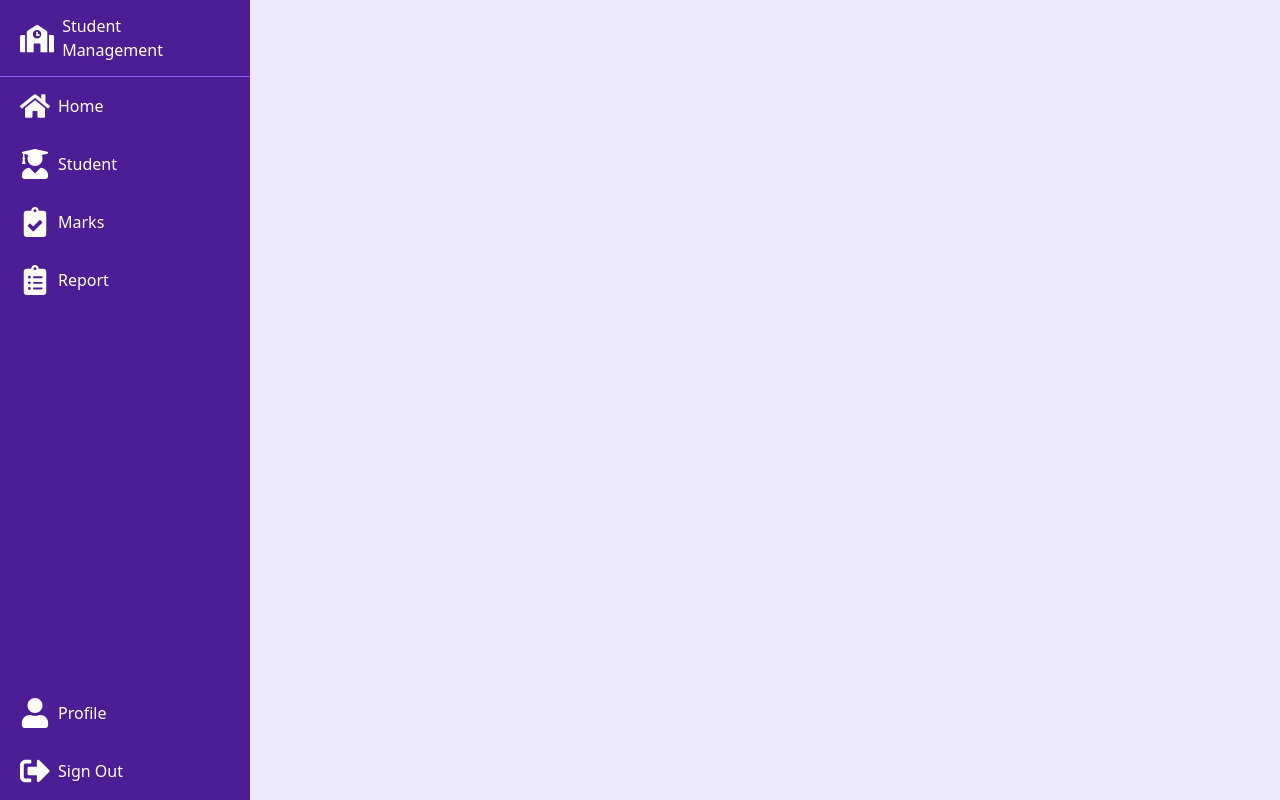
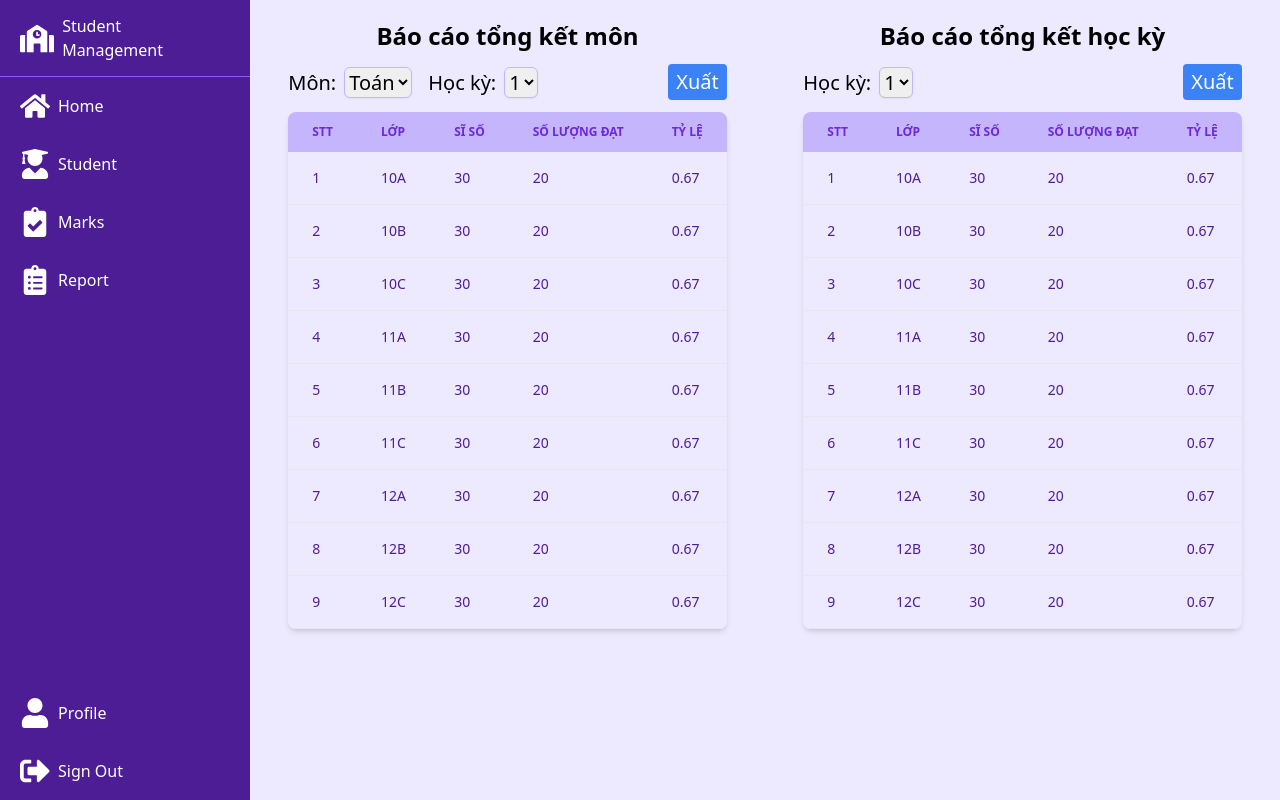
Before and after one commit to convitnhodev/student-management-fe, a React (Vite) app: page /dashboard/report in a window 1280 px wide. Built offline with nearby package versions, Linux system fonts and the light colour scheme.

Commit message:
edit report

```diff
--- /dev/null
+++ b/src/components/ReportTable.jsx
@@ -0,0 +1,52 @@
+import React from 'react'
+
+export default function ReportTable({ data }) {
+	const { column_names, rows } = data
+
+	return (
+		<div className="overflow-x-auto relative shadow-md sm:rounded-lg">
+			<table className="w-full text-sm text-left text-violet-500">
+				<thead className="text-xs text-violet-700 uppercase bg-violet-300">
+					<tr>
+						{column_names.map(name => {
+							return (
+								<th scope="col" key={name} className="py-3 px-6">
+									{name}
+								</th>
+							)
+						})}
+					</tr>
+				</thead>
+				<tbody>
+					{rows.map((row, index) => {
+						return (
+							<tr className="bg-violet-100 border-b hover:bg-violet-400" key={`columns-${index}`} >
+								{/* <td className="p-4 w-4">
+									<div className="flex items-center">
+										<input id={index} onChange={handleClick} checked={isCheck.includes(index.toString())} type="checkbox" className="w-4 h-4 text-blue-600 bg-violet-100 rounded border-violet-300 focus:ring-blue-500 focus:ring-2 " />
+									</div>
+								</td> */}
+								<td scope="row" className="py-4 px-6 font-medium text-violet-900 whitespace-nowrap">
+									{index + 1}
+								</td>
+								<td scope="row" className="py-4 px-6 font-medium text-violet-900 whitespace-nowrap">
+									{row.class}
+								</td>
+								<td scope="row" className="py-4 px-6 font-medium text-violet-900 whitespace-nowrap">
+									{row.total}
+								</td>
+								<td scope="row" className="py-4 px-6 font-medium text-violet-900 whitespace-nowrap">
+									{row.pass}
+								</td>
+								<td scope="row" className="py-4 px-6 font-medium text-violet-900 whitespace-nowrap">
+									{row.rate}
+								</td>
+							</tr>
+						)
+					})}
+				</tbody>
+			</table>
+		</div>
+
+	)
+}
--- a/src/pages/Dashboard.jsx
+++ b/src/pages/Dashboard.jsx
@@ -8,9 +8,9 @@ import Sidebar from '../components/Sidebar';
  */
 export default function Dashboard() {
 	return (
-		<div className="flex">
+		<div className="flex bg-violet-100 h-screen">
 			<Sidebar />
-			<div className="ml-[250px] w-full h-screen bg-violet-100">
+			<div className="ml-[250px] w-full">
 				<Outlet />
 			</div>
 		</div>
--- a/src/pages/Report.jsx
+++ b/src/pages/Report.jsx
@@ -1,4 +1,6 @@
 import React from 'react';
+import { useState } from 'react';
+import ReportTable from '../components/ReportTable';
 
 /**
  * This page allows to generate a subject report
@@ -6,8 +8,79 @@ import React from 'react';
  * @returns JSX.Element as a page
  */
 export default function Report() {
+	const data = {
+		column_names: [
+			"STT",
+			"Lớp",
+			"Sĩ Số",
+			"Số lượng đạt",
+			"Tỷ lệ"
+		],
+		rows: [
+			{ class: "10A", total: 30, pass: 20, rate: 0.67 },
+			{ class: "10B", total: 30, pass: 20, rate: 0.67 },
+			{ class: "10C", total: 30, pass: 20, rate: 0.67 },
+			{ class: "11A", total: 30, pass: 20, rate: 0.67 },
+			{ class: "11B", total: 30, pass: 20, rate: 0.67 },
+			{ class: "11C", total: 30, pass: 20, rate: 0.67 },
+			{ class: "12A", total: 30, pass: 20, rate: 0.67 },
+			{ class: "12B", total: 30, pass: 20, rate: 0.67 },
+			{ class: "12C", total: 30, pass: 20, rate: 0.67 },
+		]
+	}
 
-	return <div>
+	const handleClick = () => {
+		return;
+	}
 
-		</div>;
+	const exportButton = <button onClick={handleClick} class="ml-2 text-xl bg-blue-500 hover:bg-blue-700 text-white py-1 px-2 rounded">
+		Xuất
+	</button>
+
+	return (
+		<div className="flex items-center justify-around mt-5">
+			<div className="flex flex-col items-center">
+				<div className="text-2xl font-bold">
+					Báo cáo tổng kết môn
+				</div>
+				<div className='flex w-full items-center m-3'>
+					<span className="text-xl mr-4">Môn:
+						<select className="border border-violet-300 rounded-md shadow-sm focus:border-violet-300 focus:ring focus:ring-violet-200 focus:ring-opacity-50 ml-2 text-xl">
+							<option value="math">Toán</option>
+							<option value="physics">Lý</option>
+							<option value="chemistry">Hoá</option>
+							<option value="english">Anh</option>
+						</select>
+					</span>
+					<span className="text-xl">Học kỳ:
+						<select className="border border-violet-300 rounded-md shadow-sm focus:border-violet-300 focus:ring focus:ring-violet-200 focus:ring-opacity-50 ml-2 text-xl">
+							<option value="1">1</option>
+							<option value="2">2</option>
+						</select>
+					</span>
+					<div className="ml-auto">
+						{exportButton}
+					</div>
+				</div>
+				<ReportTable data={data} />
+			</div>
+			<div className="flex flex-col items-center">
+				<div className="text-2xl font-bold">
+					Báo cáo tổng kết học kỳ
+				</div>
+				<div className='flex w-full items-center m-3'>
+					<span className="text-xl">Học kỳ:
+						<select className="border border-violet-300 rounded-md shadow-sm focus:border-violet-300 focus:ring focus:ring-violet-200 focus:ring-opacity-50 ml-2 text-xl">
+							<option value="1">1</option>
+							<option value="2">2</option>
+						</select>
+					</span>
+					<div className="ml-auto">
+						{exportButton}
+					</div>
+				</div>
+				<ReportTable data={data} />
+			</div>
+		</div>
+	);
 }
```
Also changed, not shown: src/pages/Profile.jsx (indentation only).
